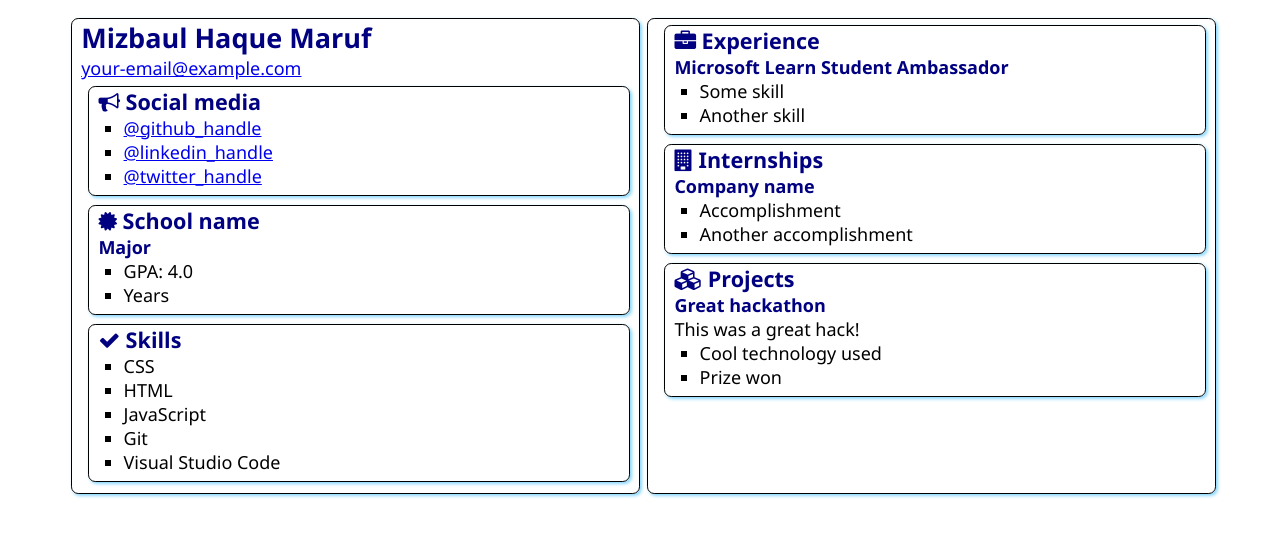
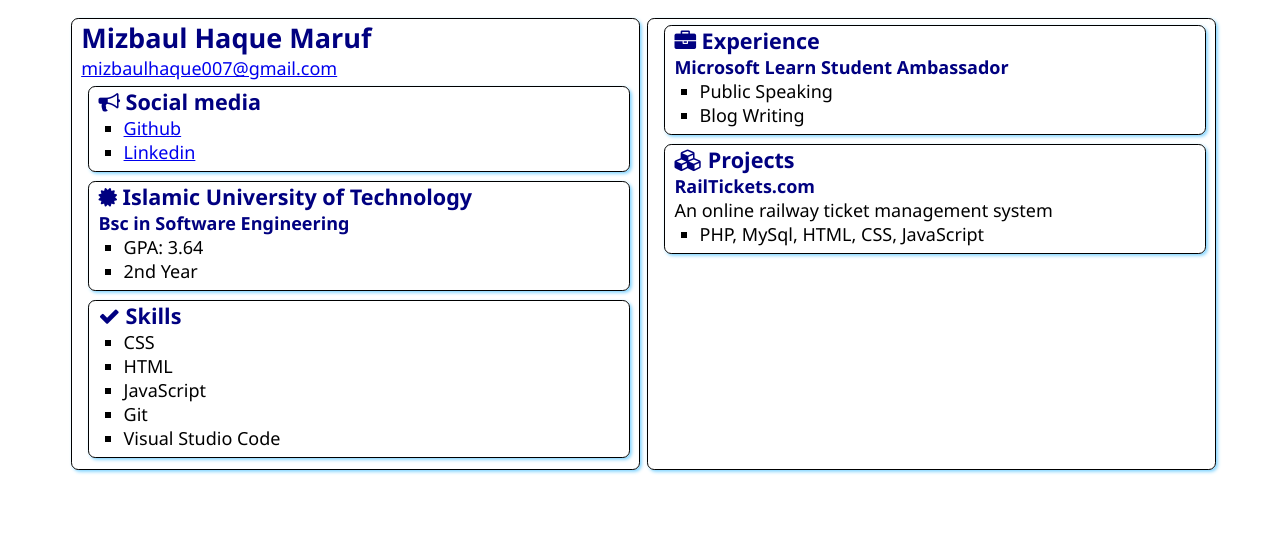
Before and after one commit to MizbaulHaqueMaruf/SATechnicalOnboarding, a plain HTML site: page src/index.html in a window 1280 px wide. Drawn offline with Linux system fonts and the light colour scheme.

Commit message:
Added Other Info

```diff
--- a/src/index.html
+++ b/src/index.html
@@ -13,7 +13,7 @@
     <main>
         <article class="box">
             <h1>Mizbaul Haque Maruf</h1>
-            <div><a href="mailto:your.email@example.com">your-email@example.com</a></div>
+            <div><a href="mailto:your.email@example.com">mizbaulhaque007@gmail.com</a></div>
 
             <section class="box">
                 <h2>
@@ -21,9 +21,9 @@
                     Social media
                 </h2>
                 <ul>
-                    <li><a href="https://github.com/<handle>">@github_handle</a></li>
-                    <li><a href="https://linkedin.com/in/<handle>">@linkedin_handle</a></li>
-                    <li><a href="https://twitter.com/<handle>">@twitter_handle</a></li>
+                    <li><a href="https://github.com/MizbaulHaqueMaruf">Github</a></li>
+                    <li><a href="https://linkedin.com/in/MizbaulHaqueMaruf">Linkedin</a></li>
+                    <!-- <li><a href="https://twitter.com/<handle>">@twitter_handle</a></li> -->
                 </ul>
             </section>
 
@@ -31,12 +31,12 @@
                 <div class="education">
                     <h2>
                         <i class="fa fa-certificate" aria-hidden="true"></i>
-                        School name
+                        Islamic University of Technology
                     </h2>
-                    <h3>Major</h3>
+                    <h3>Bsc in Software Engineering</h3>
                     <ul>
-                        <li>GPA: 4.0</li>
-                        <li>Years</li>
+                        <li>GPA: 3.64</li>
+                        <li>2nd Year</li>
                     </ul>
                 </div>
             </section>
@@ -63,11 +63,11 @@
                 </h2>
                 <h3>Microsoft Learn Student Ambassador</h3>
                 <ul>
-                    <li>Some skill</li>
-                    <li>Another skill</li>
+                    <li>Public Speaking</li>
+                    <li>Blog Writing</li>
                 </ul>
             </section>
-            <section class="box">
+            <!-- <section class="box">
                 <h2>
                     <i class="fa fa-building" aria-hidden="true"></i>
                     Internships
@@ -78,18 +78,18 @@
                     <li>Accomplishment</li>
                     <li>Another accomplishment</li>
                 </ul>
-            </section>
+            </section> -->
             <section class="box">
                 <h2>
                     <i class="fa fa-cubes" aria-hidden="true"></i>
                     Projects
                 </h2>
 
-                <h3>Great hackathon</h3>
-                <div>This was a great hack!</div>
+                <h3>RailTickets.com</h3>
+                <div>An online railway ticket management system</div>
                 <ul>
-                    <li>Cool technology used</li>
-                    <li>Prize won</li>
+                    <li>PHP, MySql, HTML, CSS, JavaScript</li>
+                    <!-- <li>Prize won</li> -->
                 </ul>
             </section>
         </article>
```
